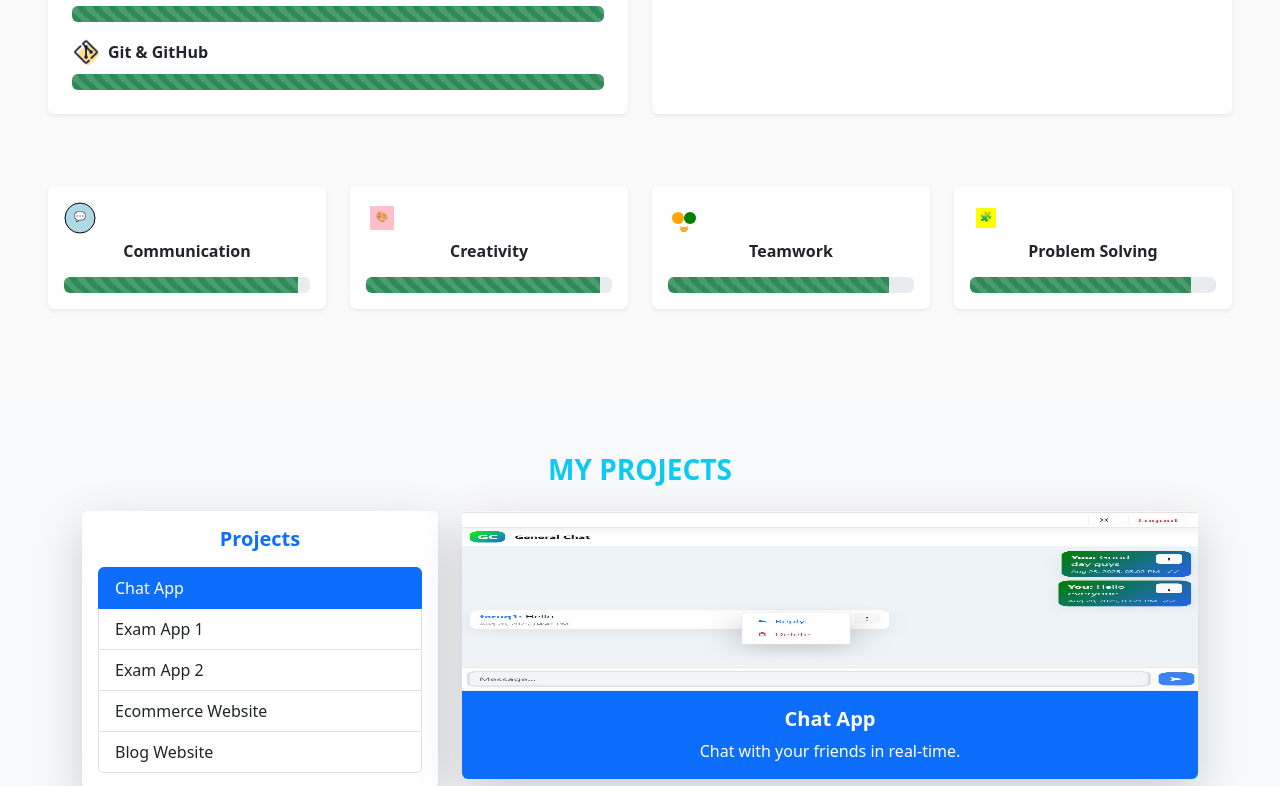
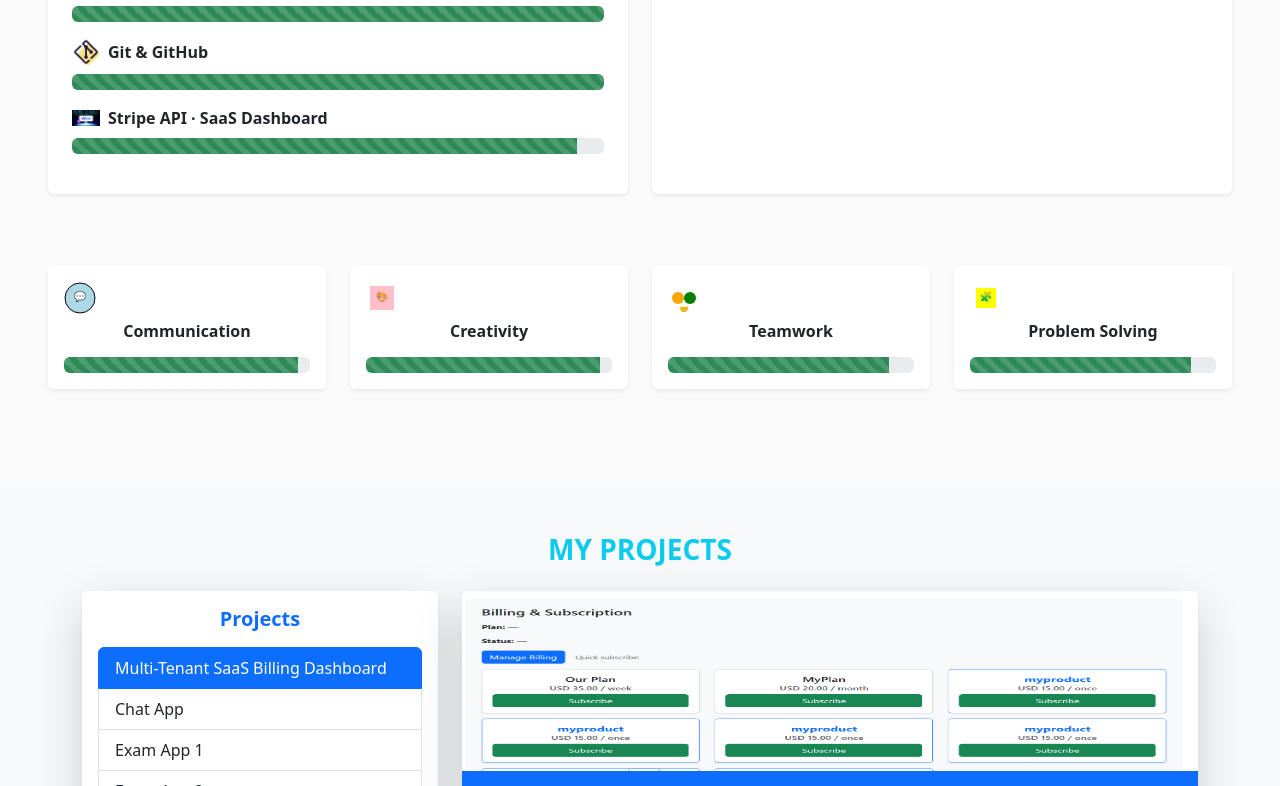
Before and after one commit to hayZedTech/port-frontend, a React (Vite) app: page / in a window 1280 px wide. Shown: the part 2154-2940 px from the top of the page. Built offline with nearby package versions, Linux system fonts and the light colour scheme.

Commit message:
Initial commit

```diff
--- a/src/Home.jsx
+++ b/src/Home.jsx
@@ -217,13 +217,23 @@ export const Home = () => {
                     </div>
                   </div>
 
-                  <div>
+                  <div className="mb-3">
                     <span className="d-flex align-items-center fw-semibold">
                       <img src="/icons/git.png" alt="Git" width="28" className="me-2" />
                       Git & GitHub
                     </span>
                     <div className="progress mt-2">
                       <div className="progress-bar progress-bar-striped progress-bar-animated bg-info" style={{ width: "100%" }}></div>
+                    </div>
+                  </div>
+
+                   <div className="mb-3">
+                    <span className="d-flex align-items-center fw-semibold">
+                      <img src="/icons/stripe.png" alt="Stripe" width="28" className="me-2" />
+                      Stripe API · SaaS Dashboard
+                    </span>
+                    <div className="progress mt-2">
+                      <div className="progress-bar progress-bar-striped progress-bar-animated bg-info" style={{ width: "95%" }}></div>
                     </div>
                   </div>
                 </div>
--- a/src/Projects.jsx
+++ b/src/Projects.jsx
@@ -11,6 +11,7 @@ import chat_img from "./Images/chat.jpg";
 import ecommerce from "./Images/ecommerce.png";
 import exam002 from "./Images/exam002.png";
 import blog from "./Images/blog.png";
+import stripe_dashboard from "./Images/stripe_dashboard.png"; // add actual image of your dashboard
 
 export const Projects = () => {
   const [showModal, setShowModal] = useState(false);
@@ -18,9 +19,17 @@ export const Projects = () => {
   const [activeProject, setActiveProject] = useState(1); // default project ID
 
   const projects = [
+    {
+      id: 1,
+      title: "Multi-Tenant SaaS Billing Dashboard",
+      desc: "Developed a full-featured multi-tenant SaaS dashboard with subscription management and Stripe integration. Implements role-based access control, real-time project management, and secure API endpoints. Users can create projects, manage subscriptions, and perform payments via Stripe Checkout. Built with React, Node.js, Express, PostgreSQL, and Bootstrap, demonstrating full-stack expertise.",
+      img: stripe_dashboard, // replace with actual screenshot/image of this project
+      link: "https://saas-billing-frontend.vercel.app", // add your live/demo link
+      languages: ["HTML", "CSS", "React", "Node.js", "Express.js", "PostgreSQL", "Bootstrap", "Stripe API"],
+    },
 
-     {
-      id: 1,
+    {
+      id: 2,
       title: "Chat App",
       desc: "Chat with your friends in real-time.",
       img: chat_img,
@@ -29,7 +38,7 @@ export const Projects = () => {
     },
 
     {
-      id: 2,
+      id: 3,
       title: "Exam App 1",
       desc: "Practice here.",
       img: exam002,
@@ -37,8 +46,8 @@ export const Projects = () => {
       languages: ["HTML", "CSS", "React", "JavaScript", "Bootstrap"],
     },
 
-     {
-      id: 3,
+    {
+      id: 4,
       title: "Exam App 2",
       desc: "Write your exams with ease.",
       img: cbt_image,
@@ -47,7 +56,7 @@ export const Projects = () => {
     },
 
     {
-      id: 4,
+      id: 5,
       title: "Ecommerce Website",
       desc: "Shop with us anytime, anywhere.",
       img: ecommerce,
@@ -56,7 +65,7 @@ export const Projects = () => {
     },
 
     {
-      id: 5,
+      id: 6,
       title: "Blog Website",
       desc: "Visit Jimmarof Blog",
       img: blog,
--- a/src/Skills.jsx
+++ b/src/Skills.jsx
@@ -35,7 +35,7 @@ export const Skills = () => {
                       CSS
                     </span>
                     <div className="progress mt-2">
-                      <div className="progress-bar progress-bar-striped progress-bar-animated  bg-info" style={{ width: "100%" }}></div>
+                      <div className="progress-bar progress-bar-striped progress-bar-animated bg-info" style={{ width: "100%" }}></div>
                     </div>
                   </div>
 
@@ -110,13 +110,24 @@ export const Skills = () => {
                     </div>
                   </div>
 
-                  <div>
+                  <div className="mb-3">
                     <span className="d-flex align-items-center fw-semibold">
                       <img src="/icons/git.png" alt="Git" width="28" className="me-2" />
                       Git & GitHub
                     </span>
                     <div className="progress mt-2">
                       <div className="progress-bar progress-bar-striped progress-bar-animated bg-info" style={{ width: "100%" }}></div>
+                    </div>
+                  </div>
+
+
+                  <div className="mb-3">
+                    <span className="d-flex align-items-center fw-semibold">
+                      <img src="/icons/stripe.png" alt="Stripe" width="28" className="me-2" />
+                      Stripe API · SaaS Dashboard
+                    </span>
+                    <div className="progress mt-2">
+                      <div className="progress-bar progress-bar-striped progress-bar-animated bg-info" style={{ width: "95%" }}></div>
                     </div>
                   </div>
                 </div>
@@ -133,7 +144,6 @@ export const Skills = () => {
 
                   <div className="mb-3">
                     <span className="d-flex align-items-center fw-semibold">
-                      {/* <img src="/icons/design/ux.svg" alt="UX" width="28" className="me-2" /> */}
                       Wireframing · User Flows · Prototyping
                     </span>
                     <div className="progress mt-2">
@@ -143,7 +153,6 @@ export const Skills = () => {
 
                   <div className="mb-3">
                     <span className="d-flex align-items-center fw-semibold">
-                      {/* <img src="/icons/design/ui.svg" alt="UI" width="28" className="me-2" /> */}
                       Design Systems · Accessibility (WCAG)
                     </span>
                     <div className="progress mt-2">
@@ -153,7 +162,6 @@ export const Skills = () => {
 
                   <div className="mb-3">
                     <span className="d-flex align-items-center fw-semibold">
-                      {/* <img src="/icons/design/figma.svg" alt="Figma" width="28" className="me-2" /> */}
                       Figma (Prototyping, Interactive Components)
                     </span>
                     <div className="progress mt-2">
@@ -163,7 +171,6 @@ export const Skills = () => {
 
                   <div>
                     <span className="d-flex align-items-center fw-semibold">
-                      {/* <img src="/icons/design/photoshop.svg" alt="Photoshop" width="28" className="me-2" /> */}
                       Photoshop (UI Asset Optimization, Web Mockups)
                     </span>
                     <div className="progress mt-2">
```
Also changed, not shown: public/icons/stripe.png (added), src/Images/stripe_dashboard.png (added).
